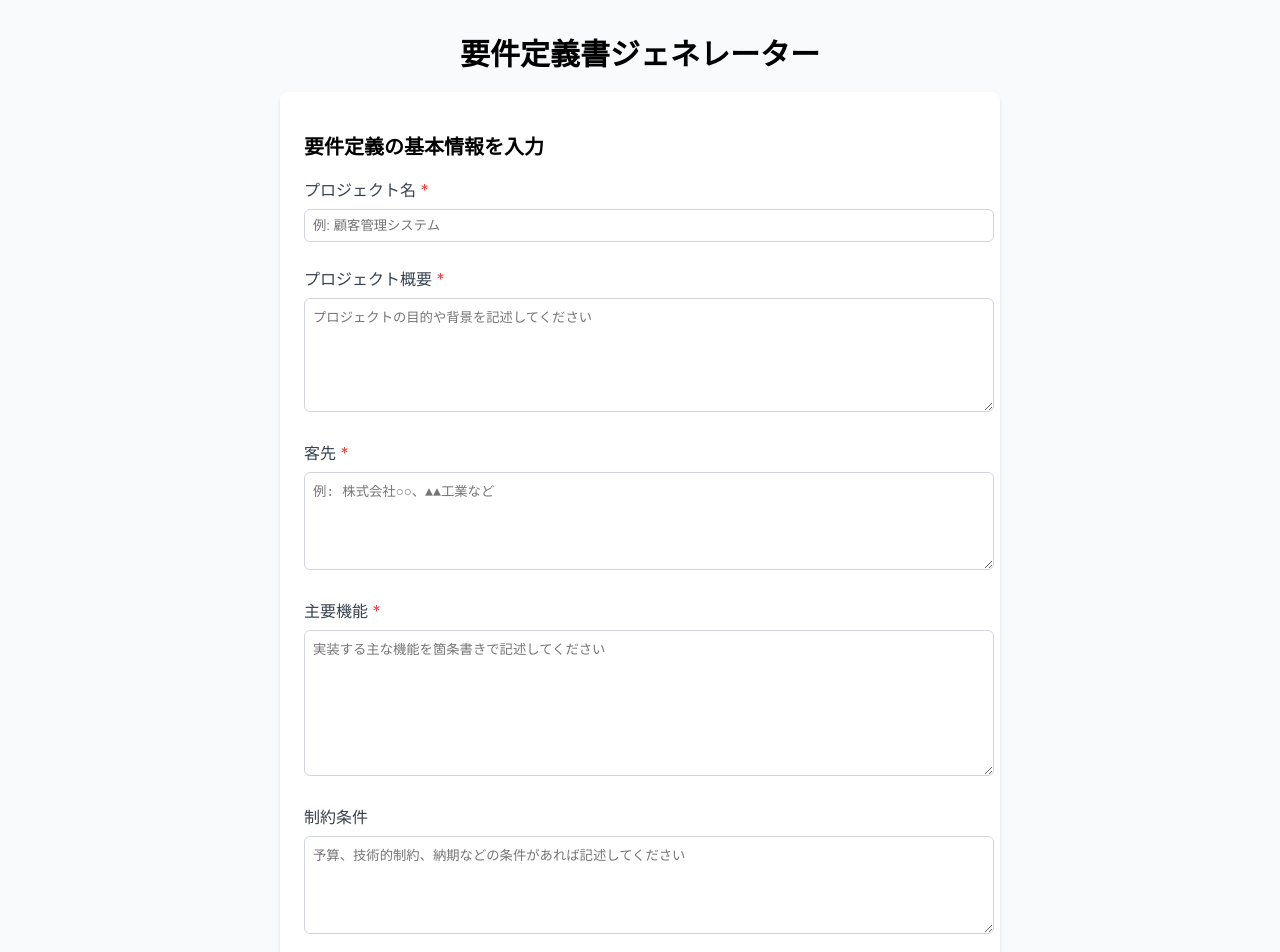
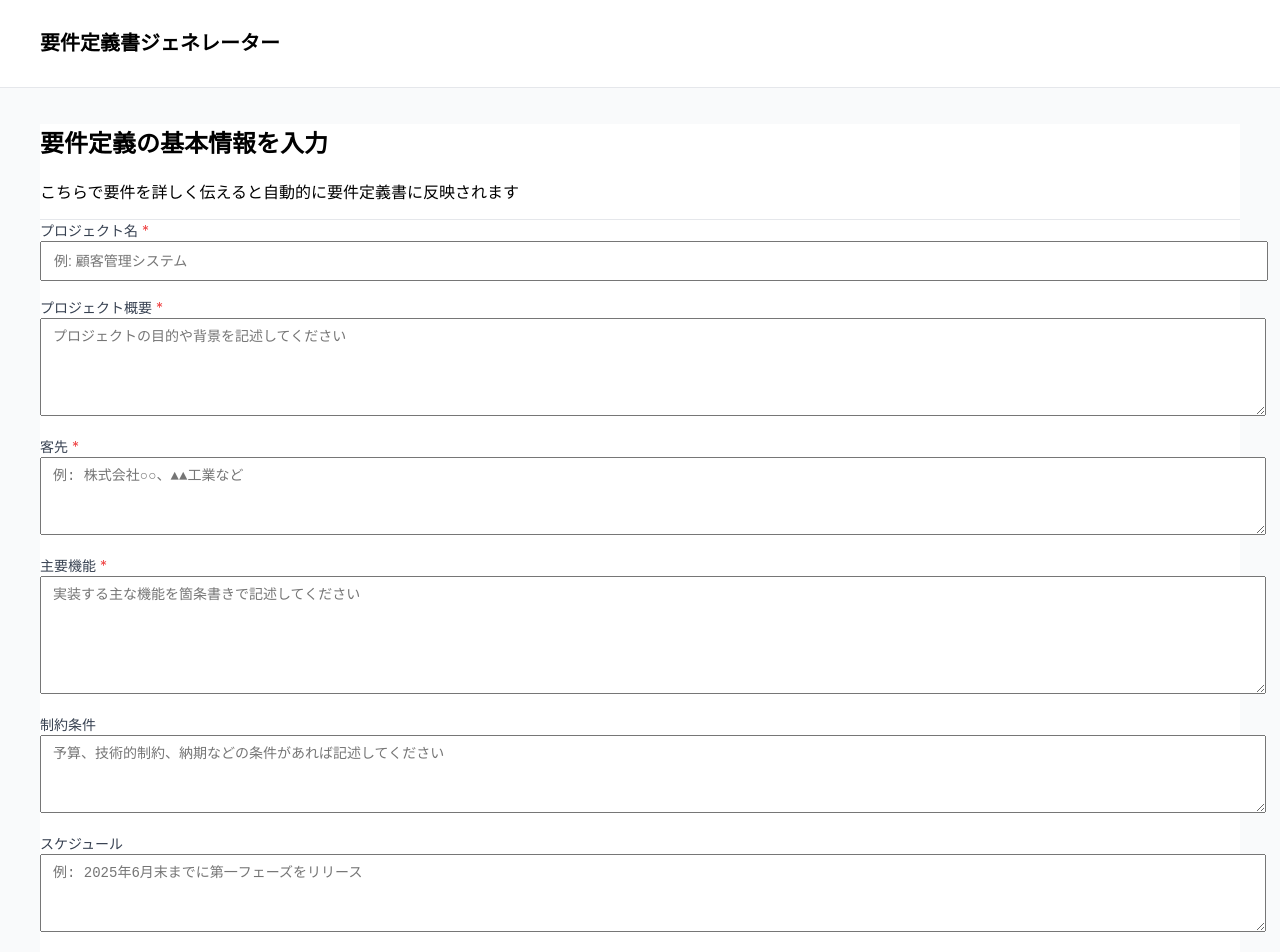
Before and after one commit to Robbits-CO-LTD/requirements-Gen, a React (Vite) app: page / in a window 1280 px wide. Shown: the top 952 px of the page. Built offline with nearby package versions, Linux system fonts and the light colour scheme.

Commit message:
デザイン、モデルの変更

```diff
--- a/src/App.jsx
+++ b/src/App.jsx
@@ -403,15 +403,22 @@ ${data.timeline}
   };
 
   return (
-    <div className="container mx-auto px-4 py-8 max-w-5xl relative">
-      <h1 className="text-3xl font-bold text-center mb-8 text-gray-800">要件定義書ジェネレーター</h1>
+    <div className="bg-gray-50 min-h-screen">
+      <header className="bg-white border-b border-gray-200 py-4 px-4 sticky top-0 z-30 shadow-sm">
+        <div className="container mx-auto max-w-5xl flex items-center justify-between">
+          <h1 className="text-xl font-semibold text-gray-900">要件定義書ジェネレーター</h1>
+        </div>
+      </header>
+
+      <main className="container mx-auto px-4 py-6 max-w-5xl relative">
+
 
       {step === 1 ? (
         <RequirementsForm onSubmit={handleFormSubmit} />
       ) : (
         <>
 
-          <div className="grid grid-cols-1 md:grid-cols-2 gap-6">
+          <div className="grid grid-cols-1 md:grid-cols-2 gap-6 mb-6">
             <div>
               <ChatInterface
                 messages={chatMessages}
@@ -441,15 +448,15 @@ ${data.timeline}
             </div>
           </div>
 
-          {/* ログ表示エリア */}
-          <div className="mt-10 bg-gray-50 p-4 rounded-lg shadow-sm border border-gray-100">
-            <h3 className="text-base font-medium text-gray-700 mb-3 flex items-center">
+          {/* ログ表示エリア - GitHub風 */}
+          <div className="mt-8 border border-gray-200 rounded-md overflow-hidden bg-white">
+            <div className="bg-gray-50 px-4 py-2 border-b border-gray-200 flex items-center">
               <svg className="w-4 h-4 mr-2 text-gray-500" fill="none" stroke="currentColor" viewBox="0 0 24 24" xmlns="http://www.w3.org/2000/svg">
                 <path strokeLinecap="round" strokeLinejoin="round" strokeWidth={2} d="M13 16h-1v-4h-1m1-4h.01M21 12a9 9 0 11-18 0 9 9 0 0118 0z" />
               </svg>
-              API通信ログ
-            </h3>
-            <div className="bg-gray-900 text-green-400 p-3 rounded-md font-mono text-xs leading-relaxed overflow-auto max-h-32 border border-gray-800">
+              <h3 className="text-sm font-medium text-gray-700">API通信ログ</h3>
+            </div>
+            <div className="bg-gray-50 p-3 font-mono text-xs leading-relaxed overflow-auto max-h-36 text-gray-800 border-gray-100">
               {logs.length === 0 ? (
                 <p>ログはまだありません</p>
               ) : (
@@ -463,6 +470,7 @@ ${data.timeline}
           </div>
         </>
       )}
+      </main>
     </div>
   );
 }
--- a/src/components/RequirementsForm.jsx
+++ b/src/components/RequirementsForm.jsx
@@ -53,12 +53,16 @@ const RequirementsForm = ({ onSubmit }) => {
   };
 
   return (
-    <div className="max-w-2xl mx-auto p-6 bg-white rounded-lg shadow-md">
-      <h2 className="text-xl font-semibold mb-4">要件定義の基本情報を入力</h2>
-
+    <div className="border border-gray-200 rounded-md bg-white overflow-hidden">
+      <div className="bg-gray-50 px-4 py-3 border-b border-gray-200">
+        <h2 className="text-base font-medium text-gray-900">要件定義の基本情報を入力</h2>
+        <p className="mt-1 text-xs text-gray-600">こちらで要件を詳しく伝えると自動的に要件定義書に反映されます</p>
+      </div>
+      <div className="p-5">
         <form onSubmit={handleSubmit}>
+          <div className="space-y-4">
             <div className="mb-4">
-          <label className="block text-gray-700 mb-1">
+              <label className="block text-sm font-medium text-gray-700 mb-1">
                 プロジェクト名 <span className="text-red-500">*</span>
               </label>
               <input
@@ -66,92 +70,99 @@ const RequirementsForm = ({ onSubmit }) => {
                 name="projectName"
                 value={formData.projectName}
                 onChange={handleChange}
-            className={`form-input ${errors.projectName ? 'border-red-500' : ''}`}
+                className={`block w-full px-3 py-2 text-sm border rounded-md shadow-sm focus:ring-2 focus:ring-blue-100 focus:border-blue-500 outline-none ${errors.projectName ? 'border-red-500' : 'border-gray-300'}`}
                 placeholder="例: 顧客管理システム"
               />
-          {errors.projectName && <p className="text-red-500 text-sm mt-1">{errors.projectName}</p>}
+              {errors.projectName && <p className="text-red-600 text-xs mt-1">{errors.projectName}</p>}
             </div>
 
             <div className="mb-4">
-          <label className="block text-gray-700 mb-1">
+              <label className="block text-sm font-medium text-gray-700 mb-1">
                 プロジェクト概要 <span className="text-red-500">*</span>
               </label>
               <textarea
                 name="projectOverview"
                 value={formData.projectOverview}
                 onChange={handleChange}
-            className={`form-input h-24 ${errors.projectOverview ? 'border-red-500' : ''}`}
+                className={`block w-full px-3 py-2 text-sm border rounded-md shadow-sm focus:ring-2 focus:ring-blue-100 focus:border-blue-500 outline-none ${errors.projectOverview ? 'border-red-500' : 'border-gray-300'}`}
+                rows="4"
                 placeholder="プロジェクトの目的や背景を記述してください"
               ></textarea>
-          {errors.projectOverview && <p className="text-red-500 text-sm mt-1">{errors.projectOverview}</p>}
+              {errors.projectOverview && <p className="text-red-600 text-xs mt-1">{errors.projectOverview}</p>}
             </div>
 
             <div className="mb-4">
-          <label className="block text-gray-700 mb-1">
+              <label className="block text-sm font-medium text-gray-700 mb-1">
                 客先 <span className="text-red-500">*</span>
               </label>
               <textarea
                 name="targetUsers"
                 value={formData.targetUsers}
                 onChange={handleChange}
-            className={`form-input h-20 ${errors.targetUsers ? 'border-red-500' : ''}`}
+                className={`block w-full px-3 py-2 text-sm border rounded-md shadow-sm focus:ring-2 focus:ring-blue-100 focus:border-blue-500 outline-none ${errors.targetUsers ? 'border-red-500' : 'border-gray-300'}`}
+                rows="3"
                 placeholder="例: 株式会社○○、▲▲工業など"
               ></textarea>
-          {errors.targetUsers && <p className="text-red-500 text-sm mt-1">{errors.targetUsers}</p>}
+              {errors.targetUsers && <p className="text-red-600 text-xs mt-1">{errors.targetUsers}</p>}
             </div>
 
             <div className="mb-4">
-          <label className="block text-gray-700 mb-1">
+              <label className="block text-sm font-medium text-gray-700 mb-1">
                 主要機能 <span className="text-red-500">*</span>
               </label>
               <textarea
                 name="mainFeatures"
                 value={formData.mainFeatures}
                 onChange={handleChange}
-            className={`form-input h-32 ${errors.mainFeatures ? 'border-red-500' : ''}`}
+                className={`block w-full px-3 py-2 text-sm border rounded-md shadow-sm focus:ring-2 focus:ring-blue-100 focus:border-blue-500 outline-none ${errors.mainFeatures ? 'border-red-500' : 'border-gray-300'}`}
+                rows="5"
                 placeholder="実装する主な機能を箇条書きで記述してください"
               ></textarea>
-          {errors.mainFeatures && <p className="text-red-500 text-sm mt-1">{errors.mainFeatures}</p>}
+              {errors.mainFeatures && <p className="text-red-600 text-xs mt-1">{errors.mainFeatures}</p>}
             </div>
 
             <div className="mb-4">
-          <label className="block text-gray-700 mb-1">
+              <label className="block text-sm font-medium text-gray-700 mb-1">
                 制約条件
               </label>
               <textarea
                 name="constraints"
                 value={formData.constraints}
                 onChange={handleChange}
-            className="form-input h-20"
+                className="block w-full px-3 py-2 text-sm border rounded-md shadow-sm focus:ring-2 focus:ring-blue-100 focus:border-blue-500 outline-none border-gray-300"
+                rows="3"
                 placeholder="予算、技術的制約、納期などの条件があれば記述してください"
               ></textarea>
             </div>
 
             <div className="mb-6">
-          <label className="block text-gray-700 mb-1">
+              <label className="block text-sm font-medium text-gray-700 mb-1">
                 スケジュール
               </label>
               <textarea
                 name="timeline"
                 value={formData.timeline}
                 onChange={handleChange}
-            className="form-input h-20"
+                className="block w-full px-3 py-2 text-sm border rounded-md shadow-sm focus:ring-2 focus:ring-blue-100 focus:border-blue-500 outline-none border-gray-300"
+                rows="3"
                 placeholder="例: 2025年6月末までに第一フェーズをリリース"
               ></textarea>
             </div>
 
-        <div className="text-center">
+            <div className="flex justify-between items-center mt-8">
+              <p className="text-xs text-gray-500">
+                <span className="text-red-500">*</span> は必須項目です
+              </p>
               <button
                 type="submit"
-            className="btn btn-primary w-full max-w-xs"
+                className="px-4 py-2 text-sm font-medium text-white bg-green-600 hover:bg-green-700 rounded-md shadow-sm focus:outline-none focus:ring-2 focus:ring-offset-2 focus:ring-green-500 transition-colors duration-150"
               >
                 要件定義書を生成
               </button>
-          <p className="text-sm text-gray-500 mt-2">
-            <span className="text-red-500">*</span> は必須項目です
-          </p>
+            </div>
           </div>
         </form>
+      </div>
     </div>
   );
 };
```
Also changed, not shown: src/components/MarkdownPreview.jsx (+32 -24 lines), 1 other file (tests, documents, lock files or other folders). Lines whose indentation alone changed are shown as unchanged.
